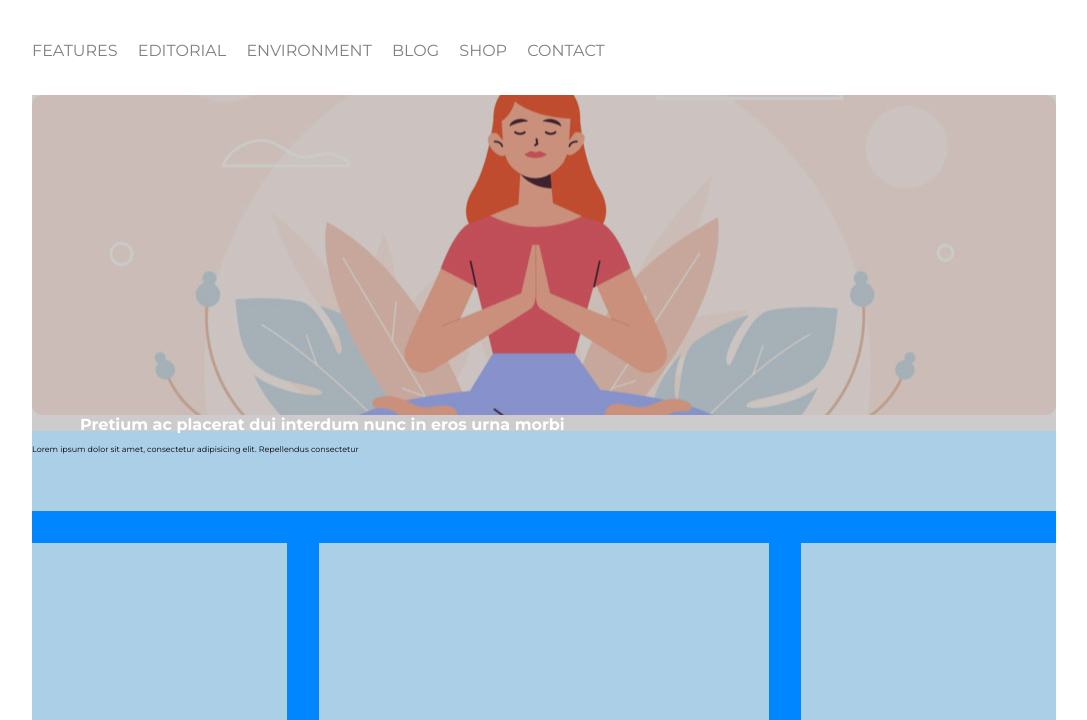
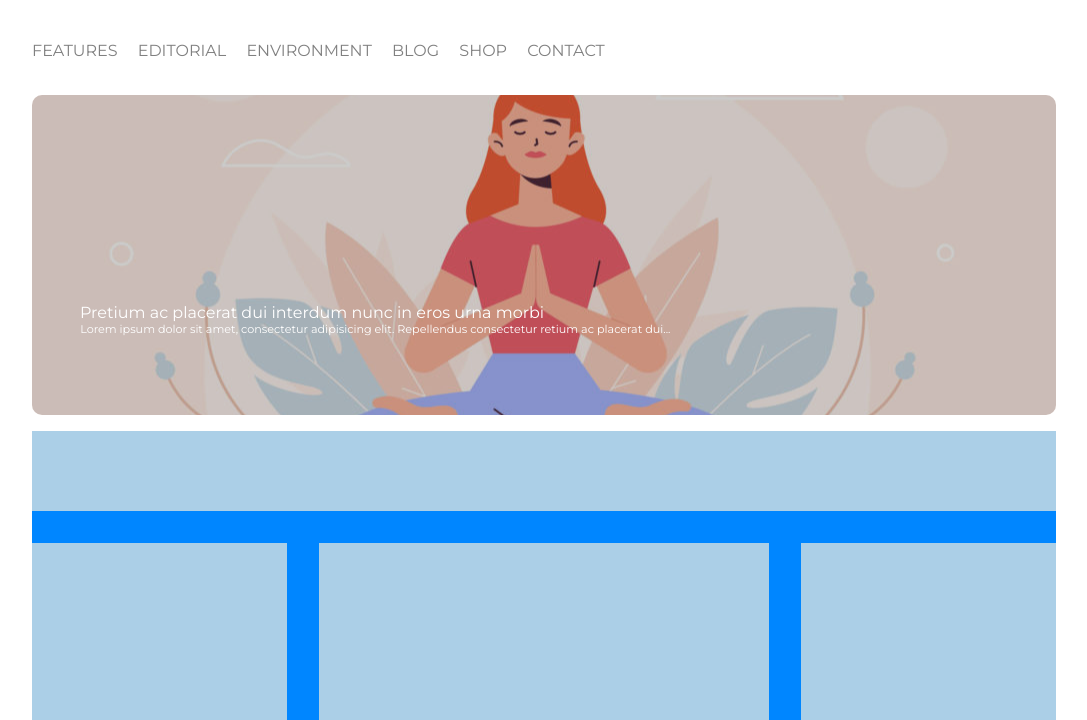
Before and after one commit to Alessio2021/htmlcss-wp, a plain HTML site: page index.html in a window 1280 px wide. Shown: the part 80-800 px from the top of the page, without its empty margins (96-1183 px from the left). Drawn offline with Linux system fonts and the light colour scheme.

Commit message:
jumbotron

```diff
--- a/css/style.css
+++ b/css/style.css
@@ -50,16 +50,24 @@ nav a {
     margin-bottom: 1em;
 }
 
+.dark {
+    background-color: rgba(0, 0, 0, 0.2);
+    height: 100%;
+    border-radius: 10px;
+}
+
 .jumbotron .inside_text {
-    padding-top: 20em;
-    padding-left: 3em;
+    padding: 13em 15em 0em 3em;
     color: white;
-    background-color: rgba(0, 0, 0, 0.2);
     font-size: 1em;
+    font-weight: 400;
+    margin-bottom: auto;
 }
 
 .thin {
-    font-size: 0.5em;
+    font-size: 0.7em;
+    padding: 0px 29em 0 4.3em;;
+    color: white;
 }
 
 .article {
--- a/index.html
+++ b/index.html
@@ -35,8 +35,10 @@
        <main>
            <!-- jumbotron -->
            <div class="jumbotron">
-               <h1 class="inside_text">Pretium ac placerat dui interdum nunc in eros urna morbi</h1>
-               <p class="thin">Lorem ipsum dolor sit amet, consectetur adipisicing elit. Repellendus consectetur </p>
+               <div class="dark">
+                   <h1 class="inside_text">Pretium ac placerat dui interdum nunc in eros urna morbi</h1>
+                   <div class="thin">Lorem ipsum dolor sit amet, consectetur adipisicing elit. Repellendus consectetur retium ac placerat dui...</div>
+               </div>
            </div>
            <!-- /jumbotron -->
 
```
